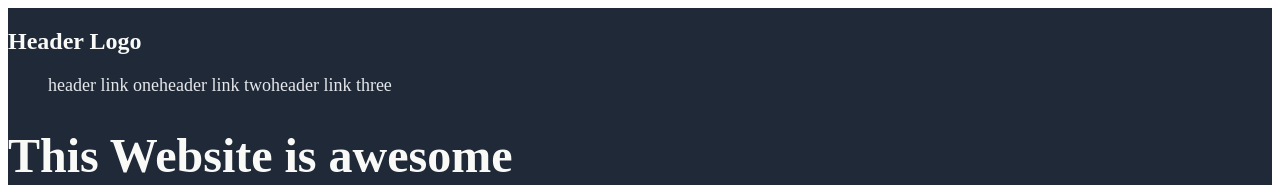
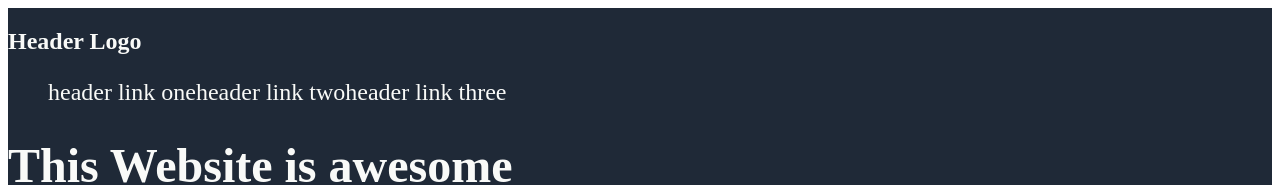
Before and after one commit to thejomaya/csslpl, a plain HTML site: page index.html in a window 1280 px wide. Shown: the top 185 px of the page. Drawn offline with Linux system fonts and the light colour scheme.

Commit message:
exploring headerlinks and header segregation

```diff
--- a/index.html
+++ b/index.html
@@ -15,10 +15,10 @@
     <div class="row1">
     <h2 class="header">Header Logo</h2>
 
-    <ul class="header headerlinks" style="list-style: none">
-        <li>header link one</li>
-        <li>header link two</li>
-        <li>header link three</li>
+    <ul class="header" style="list-style: none">
+        <li class="headerlinks">header link one</li>
+        <li class="headerlinks">header link two</li>
+        <li class="headerlinks">header link three</li>
     </ul>
 
     <h1 class="hero">This Website is awesome</h1>
```
